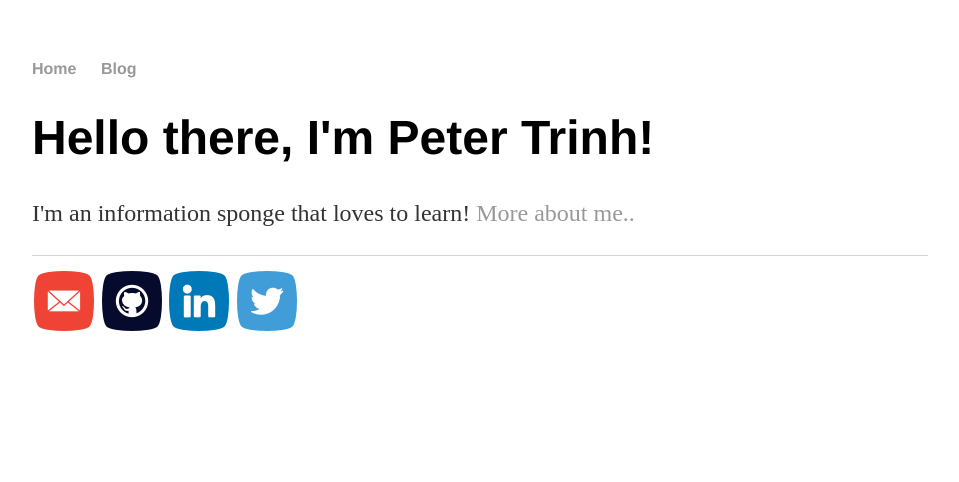
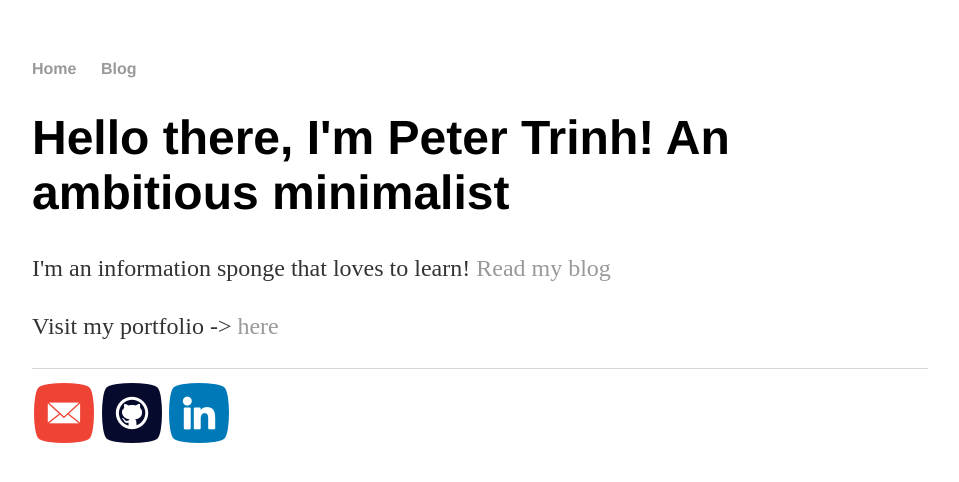
Before and after one commit to Wakahisa/PeterShares, a Jekyll site: the page index.html, which Jekyll copies as it is, in a window 1280 px wide. Shown: the top 482 px of the page, without its empty margins (160-1119 px from the left). Built offline with Jekyll 4.4.1, drawn with Linux system fonts in a browser that asks for light colours.

Commit message:
Updated home page content

```diff
--- a/index.html
+++ b/index.html
@@ -14,8 +14,9 @@
 		</nav>
 		<div class="container">
 		<div class="blurb">
-			<h1>Hello there, I'm Peter Trinh!</h1>
-				<p>I'm an information sponge that loves to learn! <a href="/about">More about me..<p>
+			<h1>Hello there, I'm Peter Trinh! An ambitious minimalist</h1>
+				<p>I'm an information sponge that loves to learn! <a href="/blog">Read my blog</a></p>
+				<p>Visit my portfolio -> <a href="wakahisa.netlify.app">here</p>
 		</div><!-- /.blurb -->
 		</div><!-- /.container -->
 		<footer>
@@ -29,9 +30,6 @@
 			<a href="https://linkedin.com/in/peterptrinh/">
 				<img src="assets/images/Linkedin-iconfinder.png"/ alt="Linkedin">
 			</a>
-			<a href="https://twitter.com/Ren_Wakahisa">
-				<img src="assets/images/Twitter-iconfinder.png"/ alt="Twitter">
-			</a>
 		</ul>
 	</body>
 </html>
```
